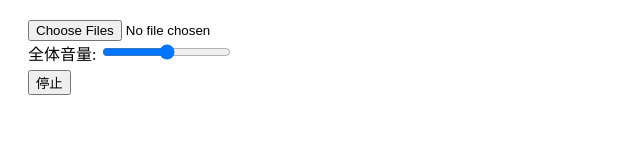
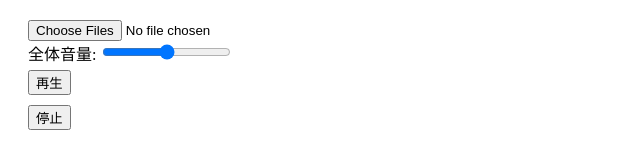
Before and after one commit to akasound01/SoundBoardApp, a plain HTML site: page index.html in a window 1280 px wide. Shown: the whole page, without its empty margins (0-640 px from the left). Drawn offline with Linux system fonts and the light colour scheme.

Commit message:
index.html を更新

```diff
--- a/index.html
+++ b/index.html
@@ -14,7 +14,7 @@
                 <label for="globalVolume">全体音量: </label>
                 <input type="range" id="globalVolume" min="0" max="100" value="50">
             </div>
-            <!--<button id="playAll">再生</button>-->
+            <button id="playAll">再生</button>
             <button id="stopAll">停止</button>
         </div>
 
```
